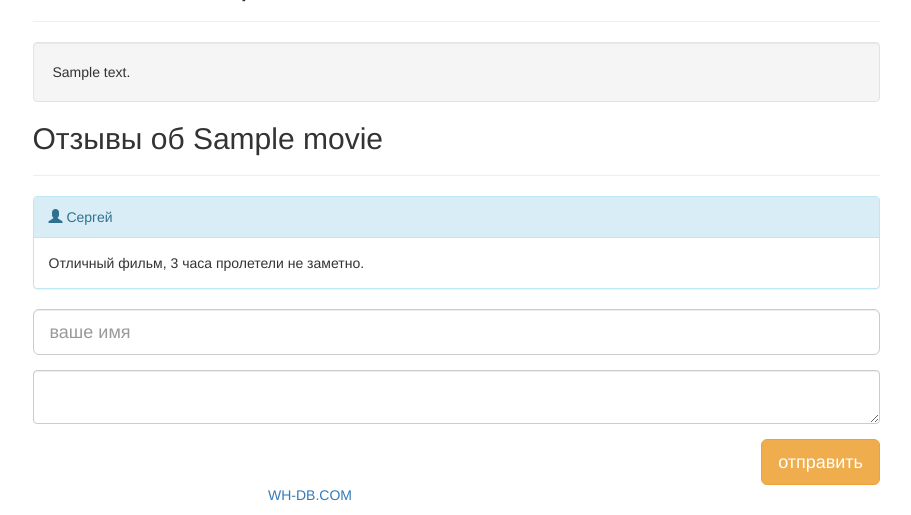
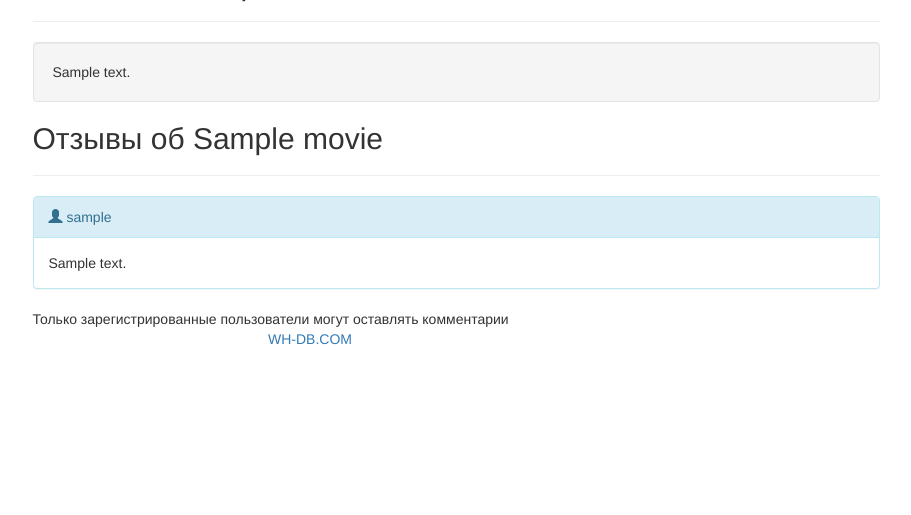
Before and after one commit to CptJackFrost/codeigneter-training-kinomonster, a CodeIgniter app: a page that uses application/views/movies/view.php in a window 1280 px wide. Shown: the part 851-1366 px from the top of the page, without its empty margins (330-1241 px from the left). After the commit the page ends 1196 px from the top, so only its background shows below. Run offline with CodeIgniter, Linux system fonts and the light colour scheme; tables that the repository leaves empty or names only in its code hold one stand-in row (values such as "Sample post"); some libraries are stand-ins or nearby versions.

Commit message:
Добавлены комментарии

```diff
--- a/application/controllers/Movies.php
+++ b/application/controllers/Movies.php
@@ -25,12 +25,27 @@
 				show_404();
 			}
 
+
 			$this->data['title'] = $movie_slug['name'];
 			$this->data['year'] = $movie_slug['year'];
 			$this->data['rating'] = $movie_slug['rating'];
 			$this->data['director'] = $movie_slug['director'];
 			$this->data['player'] = $movie_slug['player_code'];
 			$this->data['descriptions_movie'] = $movie_slug['descriptions'];
+
+			//вывод комментариев
+			$this->load->model('comments_model');
+			$this->data['comments'] = $this->comments_model->getComments($movie_slug['id'], 100);
+
+			//данные для нового комментария
+			if($this->input->post('commentary')){
+				$comments_text = $this->input->post('commentary');
+				$user_id = $this->dx_auth->get_user_id();
+				$movie_id = $movie_slug['id'];
+				if($this->comments_model->addComments($user_id, $movie_id, $comments_text)){
+					redirect($this->uri->uri_string());
+				}
+			}
 
 
 			$this->load->view('templates/header', $this->data);
--- a/application/helpers/other_helper.php
+++ b/application/helpers/other_helper.php
@@ -1,4 +1,13 @@
 <?php
+
+	//шаблон для хелпера
+	/* if(!function_exists('templateMethod')){
+
+			function templateMethod(){
+				$ci=& get_instance();
+
+			}
+	} */
 
 	if(!function_exists('show_active_menu')) {
 
@@ -22,4 +31,17 @@
 			return $result;
 		}
 
+		if(!function_exists('getUserNameById')){
+
+			function getUserNameById($user_id){
+				$ci=& get_instance();
+
+				$ci->load->model('dx_auth/users');
+				$query = $ci->users->get_user_by_id($user_id);
+				$result = $query->row();
+				return $result;
+			}
+
+		}
+
 	}
--- /dev/null
+++ b/application/models/Comments_model.php
@@ -0,0 +1,26 @@
+<?php
+
+	class Comments_model extends CI_model {
+		public function __construct() {
+			$this->load->database();
+		}
+
+		public function getComments($movie_id, $limit){
+			$query = $this->db
+				->where('movie_id', $movie_id)
+				->limit($limit)
+				->get('comments');
+
+			return $query->result_array();
+		}
+
+		public function addComments($user_id, $movie_id, $comments_text){
+			$data = array(
+				'user_id' => $user_id,
+				'movie_id' => $movie_id,
+				'comments_text' => $comments_text
+			);
+			return $this->db->insert('comments', $data);
+		}
+
+	}
--- a/application/views/movies/view.php
+++ b/application/views/movies/view.php
@@ -24,19 +24,24 @@
   <h2>Отзывы об <?php echo $title; ?></h2>
   <hr>
 
-  <div class="panel panel-info">
-	<div class="panel-heading"><i class="glyphicon glyphicon-user"></i> <span>Сергей</span> </div>
-	<div class="panel-body">
-	  Отличный фильм, 3 часа пролетели не заметно.
-	</div>
-  </div>
+ <?php foreach($comments as $key => $value): ?>
 
-  <form>
+   <div class="panel panel-info">
+	 <div class="panel-heading"><i class="glyphicon glyphicon-user"></i> <span><?php echo getUserNameById($value['user_id'])->username; ?></span> </div>
+	 <div class="panel-body">
+	   <?php echo $value['comments_text']; ?>
+	 </div>
+   </div>
+
+  <?php endforeach ?>
+
+  <?php if($this->dx_auth->is_logged_in()): ?>
+  <form method="post">
 	<div class="form-group">
-	  <input type="text" placeholder="ваше имя" class="form-control input-lg">
-	</div>
-	<div class="form-group">
-	  <textarea class="form-control"></textarea>
+	  <textarea class="form-control" name="commentary"></textarea>
 	</div>
 	<button class="btn btn-lg btn-warning pull-right">отправить</button>
   </form>
+  <?php else: ?>
+  Только зарегистрированные пользователи могут оставлять комментарии
+  <?php endif ?>
```
